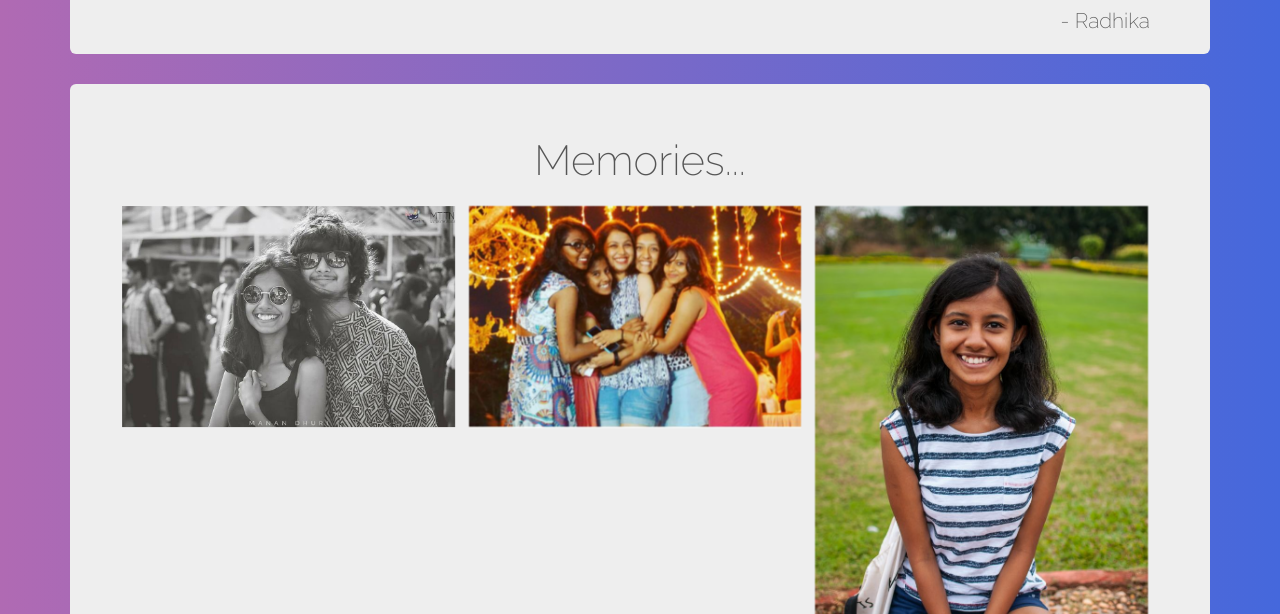
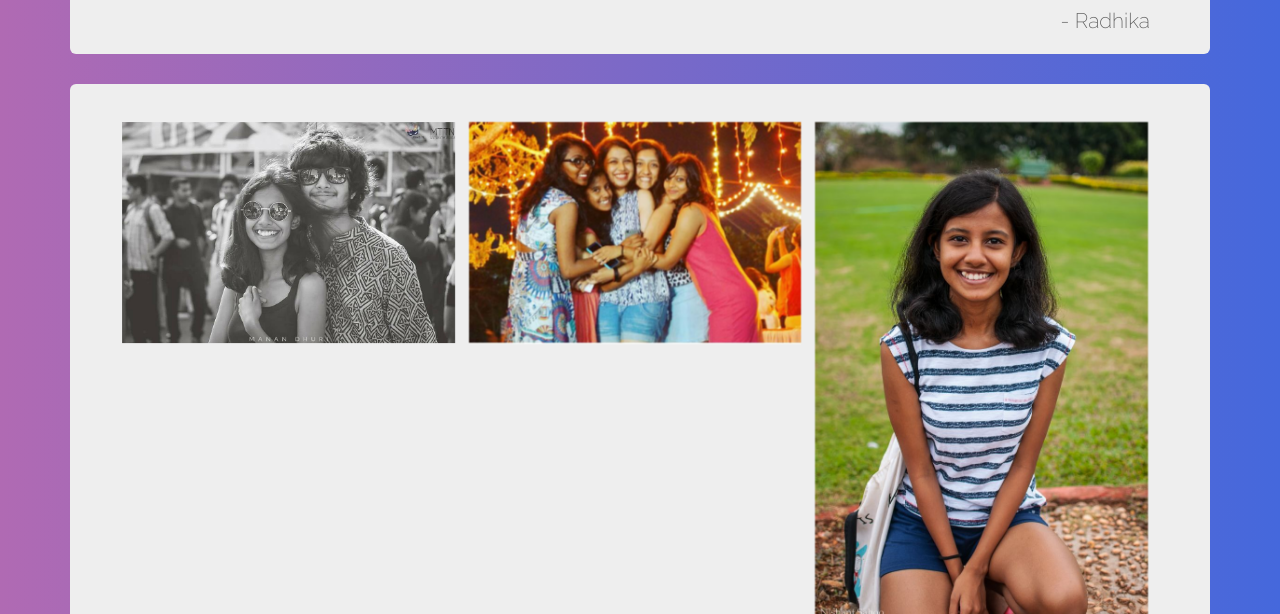
Before and after one commit to shinjiniguha/shinjiniguha, a plain HTML site: page index.html in a window 1280 px wide. Shown: the part 2585-3199 px from the top of the page. Drawn offline with nearby package versions, Linux system fonts and the light colour scheme.

Commit message:
Anniversary wala commit

```diff
--- a/index.html
+++ b/index.html
@@ -114,7 +114,6 @@
     <div id="portfolio">
     	<div class="container">
     		<div class="jumbotron">
-    		<p style="font-size: 2em; font: monospace; text-align: center; font-family: Raleway; ">Memories...</p>
 	    	<div class="row mt">
 				<ul class="grid effect-2" id="grid" style="margin-top: -2em;">
 					<li><img src="assets/img/portfolio/1.jpg"></li>
```
